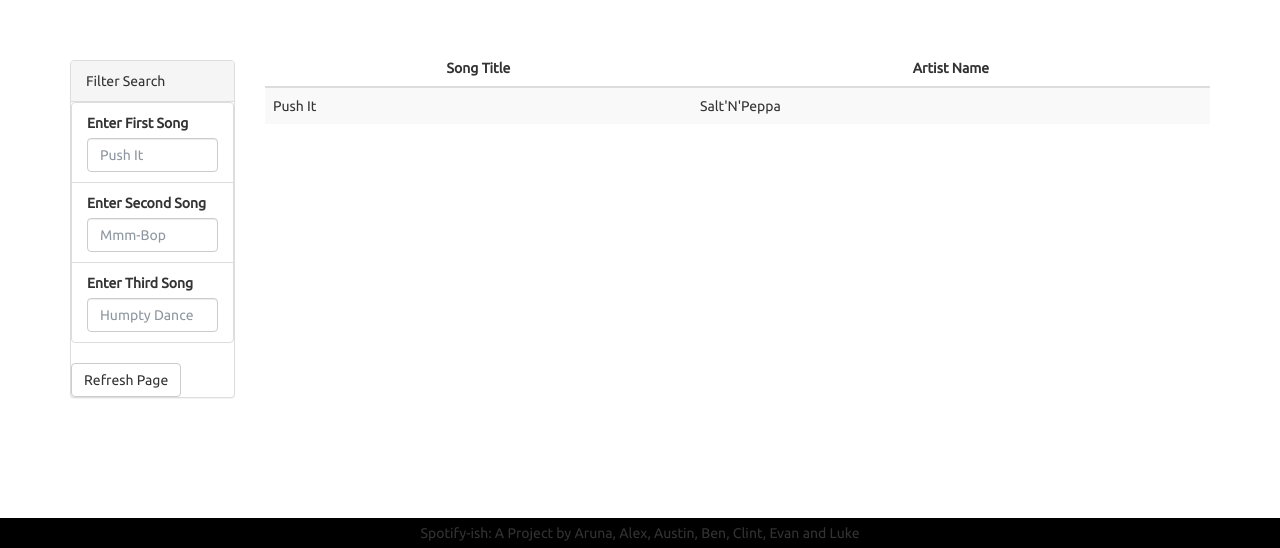
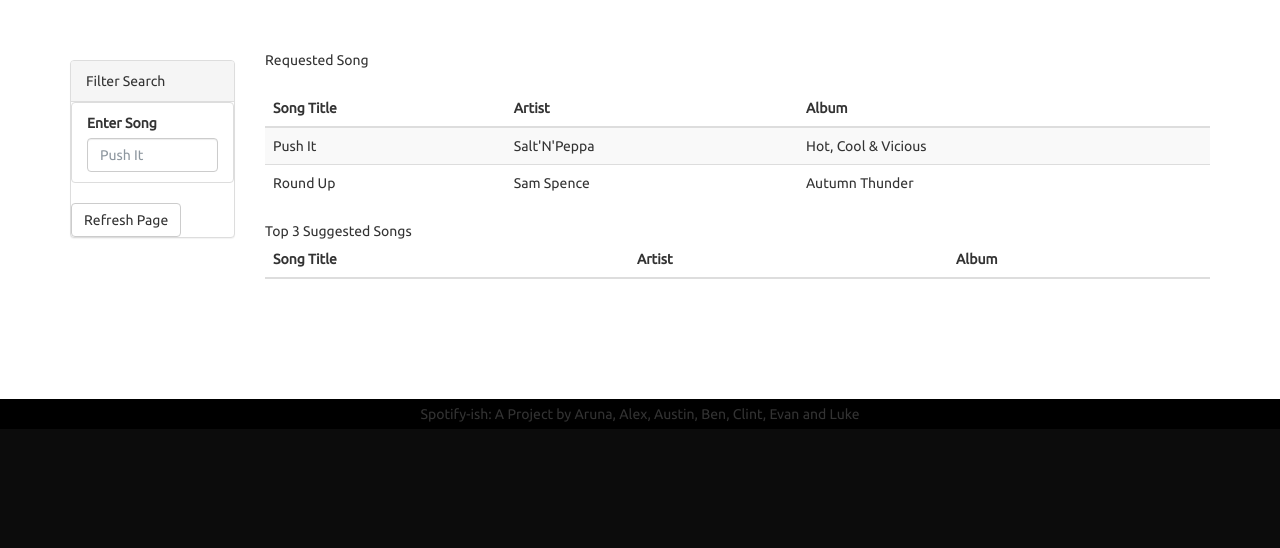
Before and after one commit to AGBarbour/Spotify-Recommendations, a Flask app: page / in a window 1280 px wide. Shown: the part 612-1160 px from the top of the page. After the commit the page ends 1034 px from the top, so only its background shows below. Run offline with Flask 2, Linux system fonts and the light colour scheme; lists and menus that the app fills with data are empty; some libraries are stand-ins or nearby versions.

Commit message:
Added secondary table for when database is linked to - commented out until ready to use as it breaks the page without a DB to call from.

```diff
--- a/static/css/style.css
+++ b/static/css/style.css
@@ -54,9 +54,9 @@ body {
 }
 
 /* Adding styles to the aside and filter form */
-.ufo-form {
+/* .ufo-form {
   margin-top: 50px;
-}
+} */
 
 .filters .panel-body {
   padding: 0;
@@ -75,7 +75,7 @@ select {
 }
 
 #table-area th {
-  text-align: center;
+  text-align: left;
 }
 
 #table-area th:first-child,
--- /dev/null
+++ b/static/js/app2.js
@@ -0,0 +1,45 @@
+// from data.js
+var suggestData = data;
+// var recommendedData = dbData
+// Step 1 - Use d3 to set up the table body and give it a variable.
+var tbody = d3.select("#tbody1");
+var tbody2 = d3.select("#tbody2");
+
+console.log(suggestData);
+
+// Step 2 - Use d3 to update/append cell's text with song data such as Title, Artist, and Album
+function displayData(data){
+  tbody.text("")
+  data.forEach(function(view){
+    row = tbody.append("tr")
+    Object.entries(view).forEach(function([key,value]) {
+      cell = row.append("td").text(value)
+    });
+  })};
+
+displayData(suggestData)
+
+// var button = d3.select("filter-btn");
+var inputSong = d3.select("#songname");
+
+
+// function displayDB(dbData){
+//   tbody2.text("")
+//   dbData.forEach(function(view){
+//     row = tbody2.append("tr")
+//     Object.entries(view).forEach(function([key,value]) {
+//       cell = row.append("td").text(value)
+//     });
+//   })};
+
+// displayDB(recommendedData)
+
+function updateRecs() {
+  d3.event.preventDefault();
+  console.log(inputSong.property("value"));
+  newSongs = suggestData.filter(song => song.songname===inputSong.property("value"))
+  displayData(newSongs)
+}
+inputSong.on("change",updateRecs);
+
+button.on("click", displayData);
--- a/static/js/data.js
+++ b/static/js/data.js
@@ -1,5 +1,10 @@
 var data = [{
-  songtitle: "Push It",
+  songname: "Push It",
   artist: "Salt'N'Peppa",
+  album: "Hot, Cool & Vicious"
+  },
+  {songname: "Round Up",
+  artist: "Sam Spence",
+  album:"Autumn Thunder"
   },
 ];
--- a/templates/recommend.html
+++ b/templates/recommend.html
@@ -7,7 +7,7 @@
   <meta name="viewport" content="width=device-width, initial-scale=1">
   <link rel="stylesheet" href="https://maxcdn.bootstrapcdn.com/bootswatch/3.3.7/superhero/bootstrap.min.css">
   <link href="https://fonts.googleapis.com/css?family=Ubuntu" rel="stylesheet">
-  <link rel="stylesheet" href="static/css/style.css">
+  <link rel="stylesheet" href="../static/css/style.css">
 </head>
 
 <body>
@@ -15,8 +15,8 @@
     <nav class="navbar navbar-default">
       <div class="container-fluid">
         <div class="navbar-header">
-          <a class="navbar-brand" href="index.html">Spotify-ish
-            <img class="spt-sign" src="static/images/logo.png">
+          <a class="navbar-brand" href="recommend.html">Spotify-ish
+            <img class="spt-sign" src="../static/images/logo.png">
           </a>
         </div>
       </div>
@@ -36,16 +36,8 @@
                   <div class="form-group">
                     <ul class="list-group" id="filters">
                       <li class="filter list-group-item">
-                        <label for="date">Enter First Song</label>
-                        <input class="form-control" id="datetime" type="text" placeholder="Push It">
-                      </li>
-                      <li class="filter list-group-item">
-                        <label for="city">Enter Second Song</label>
-                        <input class="form-control" id="city" type="text" placeholder="Mmm-Bop">
-                      </li>
-                      <li class="filter list-group-item">
-                        <label for="state">Enter Third Song</label>
-                        <input class="form-control" id="state" type="text" placeholder="Humpty Dance">
+                        <label for="song">Enter Song</label>
+                        <input class="form-control" id="songname" type="text" placeholder="Push It">
                       </li>
                     </ul>
                   </div>
@@ -57,14 +49,27 @@
         </div>
         <div class="col-md-10">
           <div id="table-area" class="">
-            <table id="ufo-table" class="table table-striped">
+            <table id="song-table" class="table table-striped">
               <thead>
-                <tr>
+                <tr>Requested Song
                   <th class="table-head">Song Title</th>
-                  <th class="table-head">Artist Name</th>
+                  <th class="table-head">Artist</th>
+                  <th class="table-head">Album</th>
                 </tr>
               </thead>
-              <tbody></tbody>
+              <tbody id= "tbody1"></tbody>
+              <br>
+              <br>
+            </table>
+              <table id="result-table" class="table table-striped">
+                <thead>
+                  <tr>Top 3 Suggested Songs
+                    <th class="table-head">Song Title</th>
+                    <th class="table-head">Artist</th>
+                    <th class="table-head">Album</th>
+                  </tr>
+                </thead>
+              <tbody id= "tbody2"></tbody>
             </table>
           </div>
         </div>
@@ -75,8 +80,8 @@
     </footer>
   </div>
   <script src="https://cdnjs.cloudflare.com/ajax/libs/d3/4.11.0/d3.js"></script>
-  <script src="static/js/data.js"></script>
-  <script src="static/js/app.js"></script>
+  <script src="../static/js/data.js"></script>
+  <script src="../static/js/app2.js"></script>
 </body>
 
 </html>
```
Also changed, not shown: static/js/app.js (+8 -45 lines).
